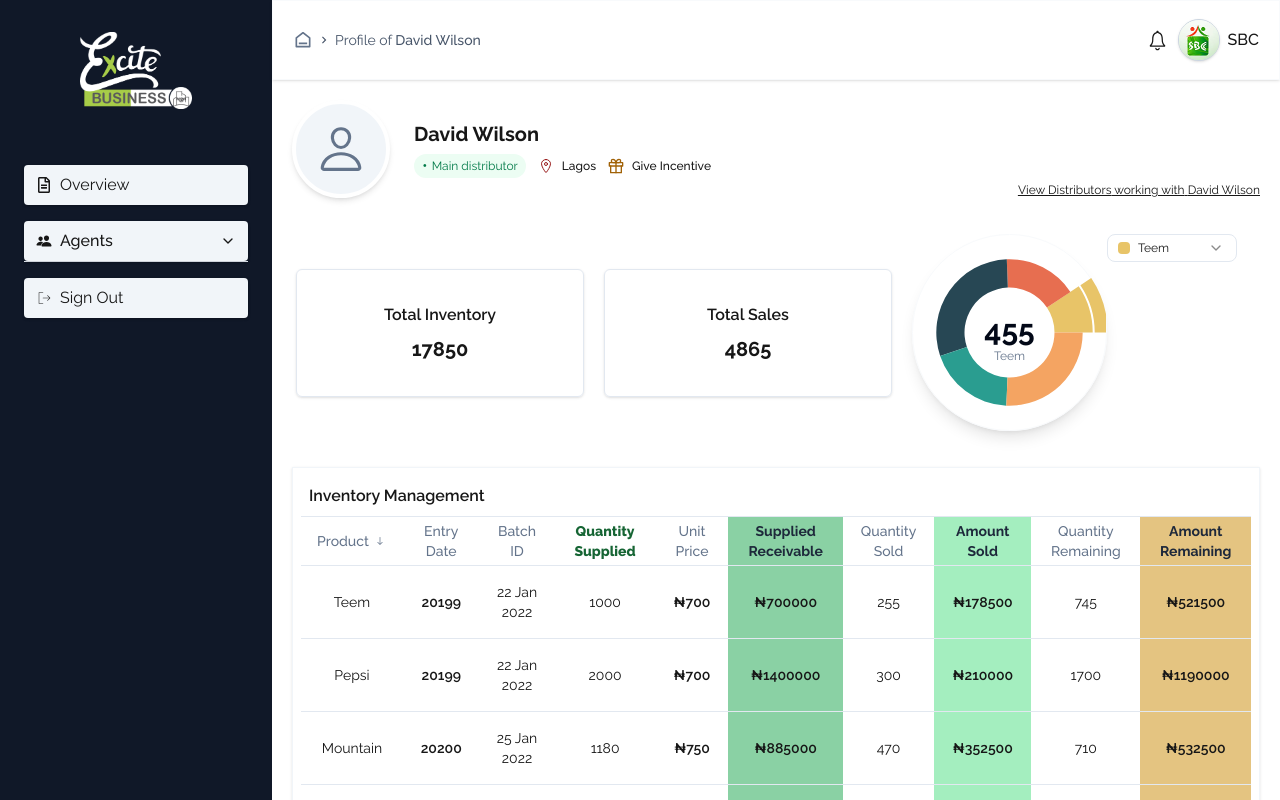
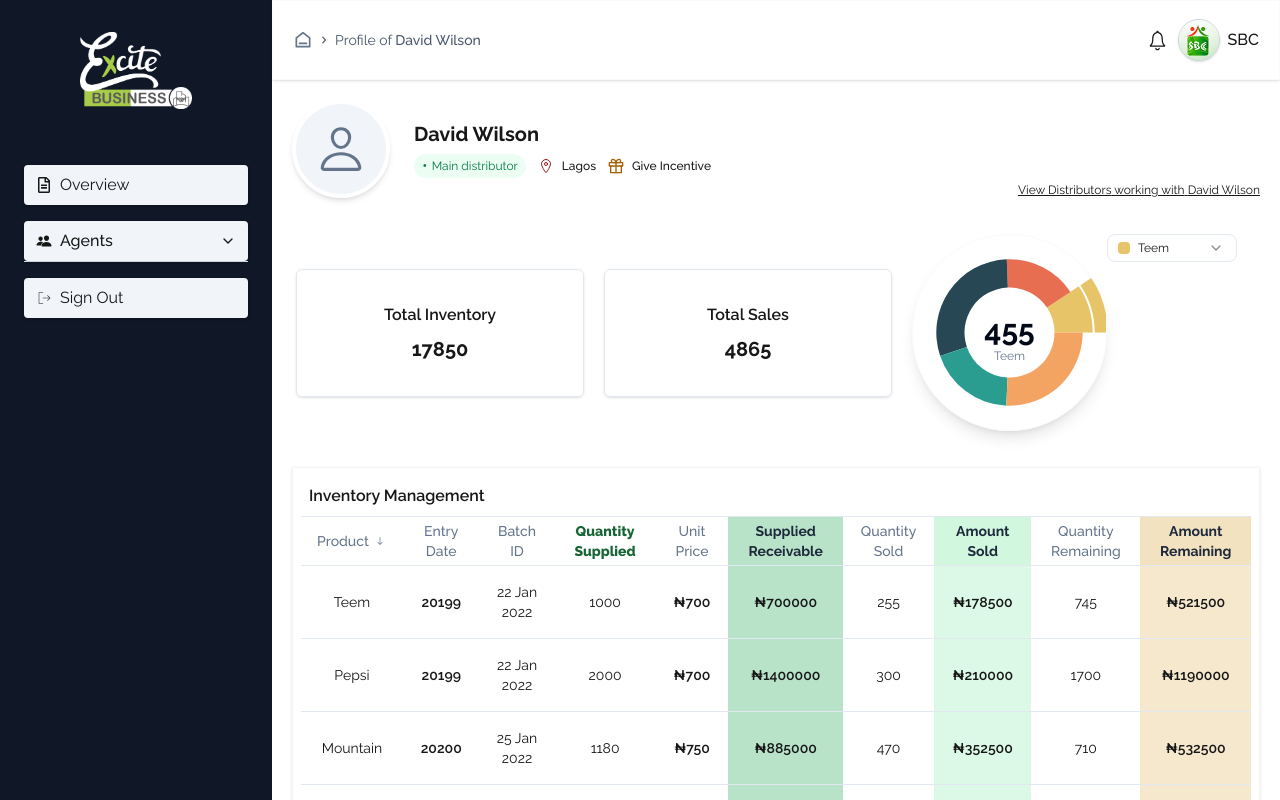
Before and after one commit to ExciteNG/excite-business, a Next.js app: page /super-agent/distribution/1 in a window 1280 px wide. Shown: the top 800 px of the page. Built offline with nearby package versions, Linux system fonts and the light colour scheme.

Commit message:
smartTable.02

```diff
--- a/src/components/dashboard/shared/FullInventoryDash.tsx
+++ b/src/components/dashboard/shared/FullInventoryDash.tsx
@@ -1,4 +1,4 @@
-import React, { useMemo} from 'react';
+import React, {useMemo, useState} from 'react';
 import { useParams, useRouter } from "next/navigation";
 import { DashCard } from "@/components/dashboard/shared/Card";
 import { IoPersonOutline } from "react-icons/io5";
@@ -20,18 +20,20 @@
     // console.log(paramsObj);
   const { distributorid, subdistributor } = paramsObj;
 
+  const [filterProd, setFilterProd] = useState('ALL');
+  console.log(filterProd)
 
   const extractionBox = useMemo(() => {
     const products = inventoryManagement.map((box) => box.Product);
     const singlizeProducts = [...new Set(products)];
     const eachAndQuantity = inventoryManagement.map(box => { return { name: box.Product, eachAmount: box.quantityS } });
 
-    const merged:MerginProps[] = [];
-    (function() {
+    const merged: MerginProps[] = [];
+    (function () {
       const merging = eachAndQuantity.map((box) => {
         if (merged.some((obj: MerginProps) => obj.name === box.name)) {
           // console.log(box.name)
-          const key = merged.findIndex((key => JSON.stringify(key.name)===JSON.stringify(box.name)));
+          const key = merged.findIndex((key => JSON.stringify(key.name) === JSON.stringify(box.name)));
           if (key !== -1) {
             // console.log(key);
             const summation = merged[key]?.eachAmount + box.eachAmount;
@@ -46,14 +48,16 @@
       });
       console.log(merging);
     })()
-     console.log(merged)
+    console.log(merged)
     return {
       length: singlizeProducts.length,
       segregate: [...merged]
     }
-},[inventoryManagement])
+  }, [inventoryManagement]);
 
 
+
+// DISTRIBUTION LINK CHAIN
   function pathNavLink(who: DisList) {
     const baseLink = '/super-agent/distribution';
         if (navKeys === 3) {
@@ -110,13 +114,24 @@
 
         {/* DASHBOARD CARDS */}
         <div className='flex items-center w-full space-x-5 px-1'>
-          <DashCard width={30} title='Total Inventory' matrix={inventory} />
+          <div
+            className='cursor-pointer w-[30%]'
+            onClick={() => setFilterProd("ALL")}
+          >
+            <DashCard width={100} title='Total Inventory' matrix={inventory} />
+          </div>
           <DashCard width={30} title='Total Sales' matrix={sales} />
-          <IndividualProductChart productMeasures={extractionBox} />
+          <IndividualProductChart
+            productMeasures={extractionBox}
+            setThisProduct={setFilterProd}
+          />
         </div>
 
         {/* INVENTORY MANAGEMENT TABLE */}
-        <InventoryTable inventoryList={inventoryManagement} />
+        <InventoryTable
+          inventoryList={inventoryManagement}
+          thisProduct={filterProd}
+        />
       </div>
     </>
   );
--- a/src/components/dashboard/shared/IndividualProductChart.tsx
+++ b/src/components/dashboard/shared/IndividualProductChart.tsx
@@ -34,6 +34,14 @@
   }[]
 }
 
+// const desktopData = [
+  //   { product: "Pepsi", desktop: 186, fill: "var(--color-Pepsi)" },
+  //   { product: "Mirinda", desktop: 305, fill: "var(--color-Mirinda)" },
+  //   { product: "Mountain", desktop: 237, fill: "var(--color-Mountain)" },
+  //   { product: "Teem", desktop: 173, fill: "var(--color-Teem)" },
+  //   { product: "Aquafina", desktop: 209, fill: "var(--color-Aquafina)" },
+// ];
+
 const chartConfig = {
   visitors: {
     label: "Visitors",
@@ -66,15 +74,8 @@
   },
 } satisfies ChartConfig;
 
-export function IndividualProductChart({productMeasures}:{productMeasures:MeasurdProp}) {
+export function IndividualProductChart({productMeasures, setThisProduct}:{productMeasures:MeasurdProp, setThisProduct: (x:string)=>void}) {
   const id = "pie-interactive";
-  // const desktopData = [
-  //   { product: "Pepsi", desktop: 186, fill: "var(--color-Pepsi)" },
-  //   { product: "Mirinda", desktop: 305, fill: "var(--color-Mirinda)" },
-  //   { product: "Mountain", desktop: 237, fill: "var(--color-Mountain)" },
-  //   { product: "Teem", desktop: 173, fill: "var(--color-Teem)" },
-  //   { product: "Aquafina", desktop: 209, fill: "var(--color-Aquafina)" },
-  // ];
   const desktopData = productMeasures.segregate.map(measure => {
     return {
       product: measure.name,
@@ -95,7 +96,10 @@
     <div data-chart={id} className=' w-fit flex flex-row-reverse'>
       <ChartStyle id={id} config={chartConfig} />
       <div className='flex-row items-start space-y-0 pb-0'>
-        <Select value={activeProduct} onValueChange={setActiveProduct}>
+        <Select value={activeProduct} onValueChange={(value) => {
+          setActiveProduct(value);
+          setThisProduct(value);
+        }}>
           <SelectTrigger
             className='ml-auto h-7 w-[130px] rounded-lg pl-2.5'
             aria-label='Select a value'
@@ -116,7 +120,9 @@
                   value={key}
                   className='rounded-lg [&_span]:flex'
                 >
-                  <div className='flex items-center gap-2 text-xs'>
+                  <div
+                    className='flex items-center gap-2 text-xs'
+                  >
                     <span
                       className='flex h-3 w-3 shrink-0 rounded-sm'
                       style={{
--- a/src/components/dashboard/shared/InventoryTable.tsx
+++ b/src/components/dashboard/shared/InventoryTable.tsx
@@ -1,4 +1,4 @@
-import React, {useState, useMemo} from 'react';
+import React, {useState, useMemo, useEffect} from 'react';
 import {
   Table,
   TableBody,
@@ -12,17 +12,29 @@
 // import { IoMdArrowDropup } from "react-icons/io";
 import { InventoryProps } from '@/types/dashboard';
 
-const InventoryTable = ({ inventoryList }: { inventoryList: InventoryProps[] }) => {
+const InventoryTable = ({ inventoryList, thisProduct }: { inventoryList: InventoryProps[], thisProduct:string }) => {
   const [totals, setTotals] = useState({
     amountSupplied: 0,
     amountSold: 0,
     amountRemaining: 0,
   });
 
+  const [filterdProduct, setFilterdProduct] = useState<InventoryProps[]>(inventoryList);
+
+  useEffect(() => {
+    if (thisProduct === 'ALL') {
+      setFilterdProduct(inventoryList)
+    } else {
+      const sortInventory = inventoryList.filter(item => item.Product === thisProduct);
+      setFilterdProduct(sortInventory)
+    }
+
+  },[thisProduct])
+
    useMemo(() => {
-    const amountSupply = inventoryList.reduce((a, b) => a + (b.UnitP*b.QuantityS), 0);
-    const amountSold = inventoryList.reduce((a, b) => a + (b.UnitP*b.quantityS), 0 );
-    const amountRemain = inventoryList.reduce((a, b) => a + (b.UnitP *(b.QuantityS-b.quantityS)), 0);
+    const amountSupply = filterdProduct.reduce((a, b) => a + (b.UnitP*b.QuantityS), 0);
+    const amountSold = filterdProduct.reduce((a, b) => a + (b.UnitP*b.quantityS), 0 );
+    const amountRemain = filterdProduct.reduce((a, b) => a + (b.UnitP *(b.QuantityS-b.quantityS)), 0);
 
     return setTotals({
       amountSupplied: amountSupply,
@@ -30,7 +42,7 @@
       amountRemaining:amountRemain,
     })
     // console.log(amountSupply)
-  },[inventoryList])
+  },[inventoryList, filterdProduct])
 
     return (
       <div className=' border border-slate-100 shadow p-2'>
@@ -51,23 +63,23 @@
                   Quantity Supplied
                 </TableHead>
                 <TableHead className='text-center'>Unit Price</TableHead>
-                <TableHead className='text-center font-bold text-slate-800 bg-green-600/50'>
+                <TableHead className='text-center font-bold text-slate-800 bg-green-600/30'>
                   Supplied Receivable
                 </TableHead>
                 <TableHead className='text-center'>Quantity Sold</TableHead>
-                <TableHead className='text-center font-bold text-slate-800 bg-green-400/50'>
+                <TableHead className='text-center font-bold text-slate-800 bg-green-400/25'>
                   Amount Sold
                 </TableHead>
                 <TableHead className='text-center'>
                   Quantity Remaining
                 </TableHead>
-                <TableHead className='text-center font-bold text-slate-800 bg-yellow-600/50'>
+                <TableHead className='text-center font-bold text-slate-800 bg-yellow-600/25'>
                   Amount Remaining
                 </TableHead>
               </TableRow>
             </TableHeader>
             <TableBody>
-              {inventoryList.map((list, key) => {
+              {filterdProduct.map((list, key) => {
                 return (
                   <TableRow key={key}>
                     <TableCell className='text-center cursor-pointer'>
@@ -84,19 +96,19 @@
                     <TableCell className='font-semibold text-center'>
                       &#8358;{list.UnitP}
                     </TableCell>
-                    <TableCell className='font-semibold text-center bg-green-600/50 '>
+                    <TableCell className='font-semibold text-center bg-green-600/30 '>
                       &#8358;{list.QuantityS * list.UnitP}
                     </TableCell>
                     <TableCell className='text-center'>
                       {list.quantityS}
                     </TableCell>
-                    <TableCell className='font-semibold bg-green-400/50 text-center'>
+                    <TableCell className='font-semibold bg-green-400/20 text-center'>
                       &#8358;{list.quantityS * list.UnitP}
                     </TableCell>
                     <TableCell className='text-center'>
                       {list.QuantityS - list.quantityS}
                     </TableCell>
-                    <TableCell className='font-semibold bg-yellow-600/50 text-center'>
+                    <TableCell className='font-semibold bg-yellow-600/20 text-center'>
                       &#8358;{(list.QuantityS - list.quantityS) * list.UnitP}
                     </TableCell>
                   </TableRow>
```
